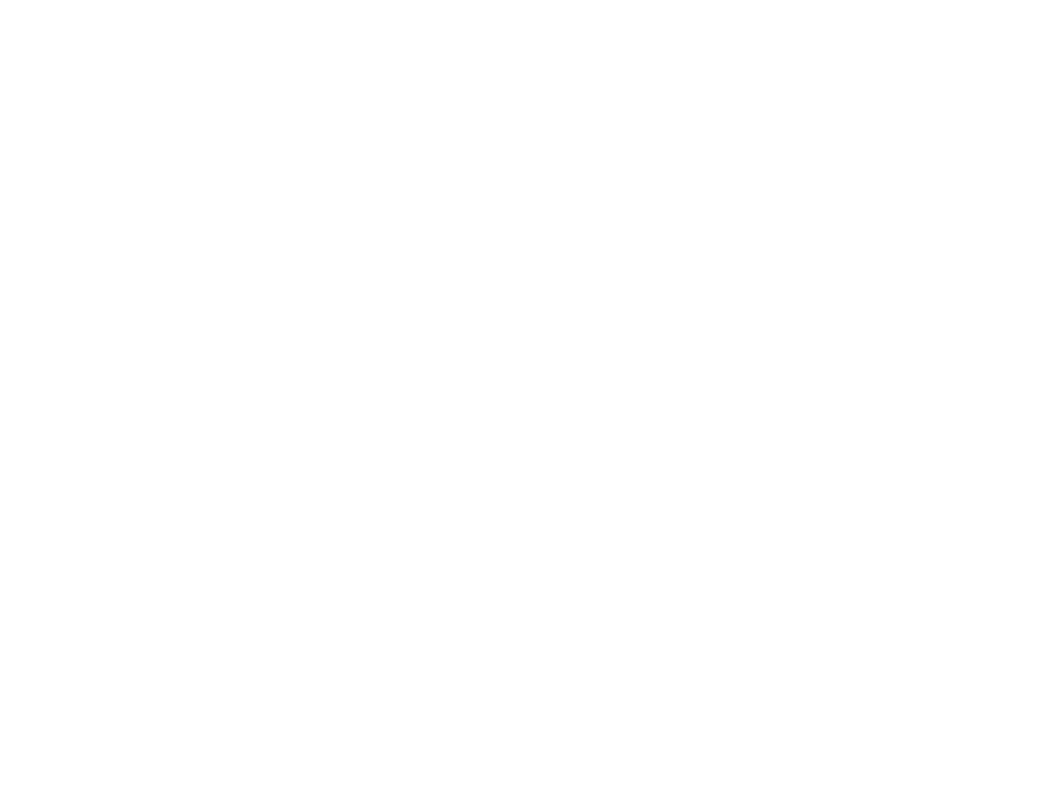
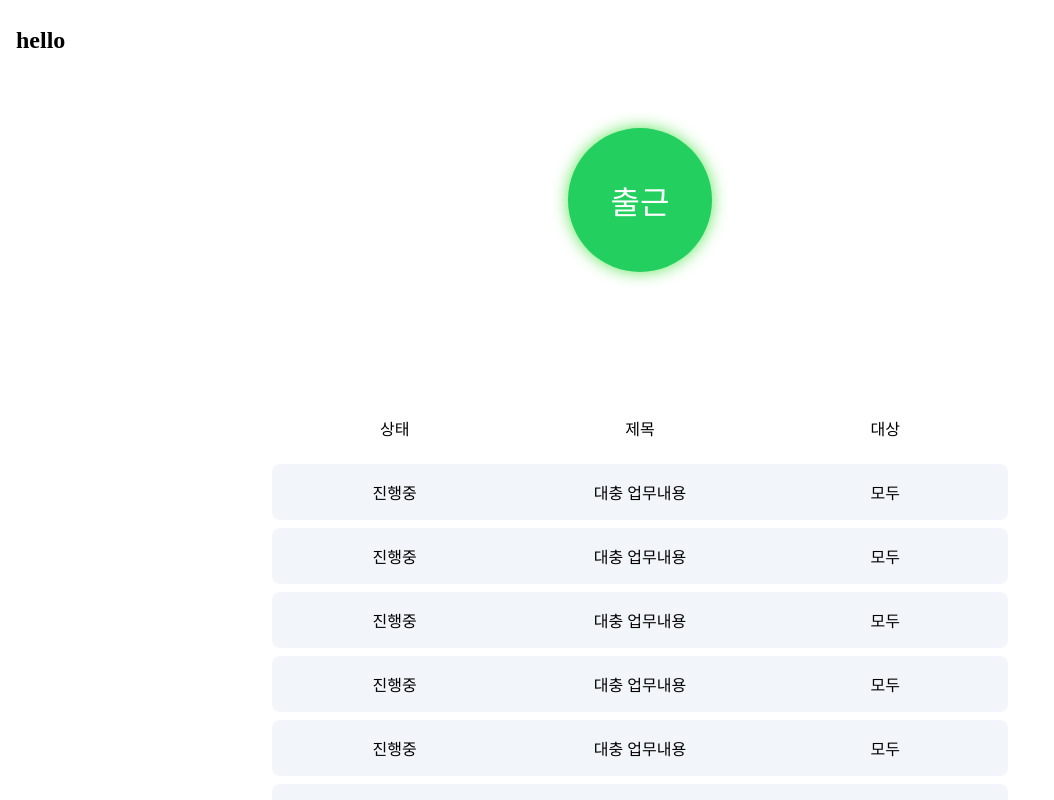
Before and after one commit to MIDAS-YOUNG-TALENT-CHALLENGE/front, a React (Create React App) app: page / in a window 1280 px wide. Before the commit this address had no page. Shown: the top 800 px of the page, without its empty margins (0-1054 px from the left). Built offline with nearby package versions, Linux system fonts and the light colour scheme.

Commit message:
Change name

```diff
--- a/src/App.tsx
+++ b/src/App.tsx
@@ -4,7 +4,7 @@ import * as P from './pages'
 function App() {
   return (
     <Routes>
-      <Route path="/admin" element={<P.AdminPage />} />
+      <Route path="/" element={<P.MainPage />} />
     </Routes>
   )
 }
--- a/src/components/Admin/index.tsx
+++ b/src/components/Main/index.tsx
@@ -4,7 +4,7 @@ import * as S from './style'
 import Task from './Task'
 import Modal from './Modal'
 
-const Admin = () => {
+const Main = () => {
   const [show, setShow] = useState<boolean>(false)
 
   return (
@@ -36,4 +36,4 @@ const Admin = () => {
   )
 }
 
-export default Admin
+export default Main
--- a/src/components/index.ts
+++ b/src/components/index.ts
@@ -1,2 +1,2 @@
-export { default as Admin } from './Admin'
+export { default as Main } from './Main'
 export { default as Header } from './Header'
--- a/src/pages/AdminPage.tsx
+++ /dev/null
@@ -1,12 +0,0 @@
-import { Admin, Header } from '../components'
-
-const AdminPage = () => {
-  return (
-    <>
-      <Header />
-      <Admin />
-    </>
-  )
-}
-
-export default AdminPage
--- /dev/null
+++ b/src/pages/MainPage.tsx
@@ -0,0 +1,12 @@
+import { Main, Header } from '../components'
+
+const MainPage = () => {
+  return (
+    <>
+      <Header />
+      <Main />
+    </>
+  )
+}
+
+export default MainPage
--- a/src/pages/index.ts
+++ b/src/pages/index.ts
@@ -1 +1 @@
-export { default as AdminPage } from './AdminPage'
+export { default as MainPage } from './MainPage'
```
Also changed, not shown: src/components/Main/Modal.tsx (renamed from src/components/Admin/Modal.tsx), src/components/Main/Task.tsx (renamed from src/components/Admin/Task.tsx), src/components/Main/style.ts (renamed from src/components/Admin/style.ts).
